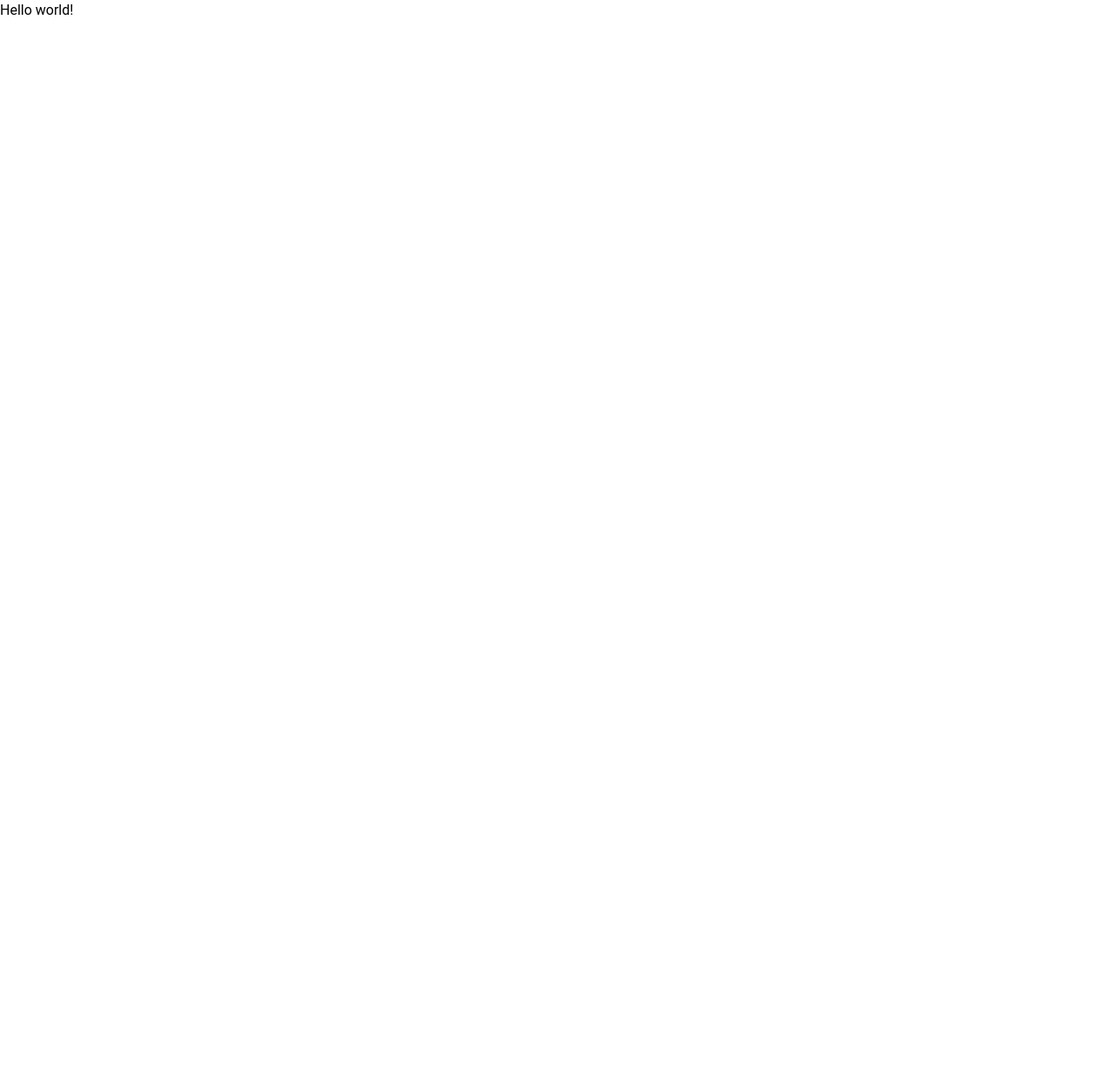
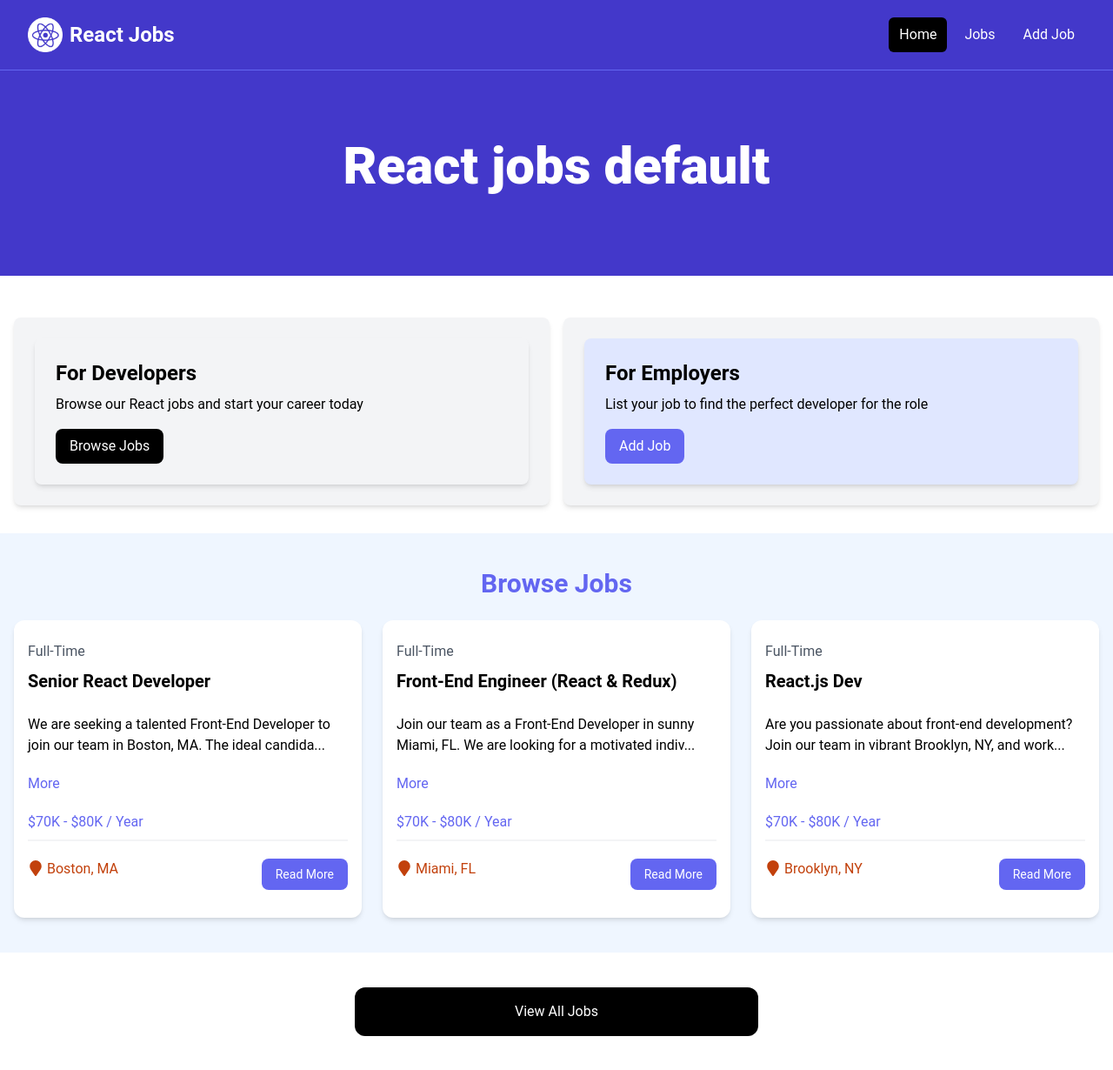
Before and after one commit to QuantumRoshan/All-in-one-React, a React (Vite) app: page / in a window 1280 px wide. Shown: the whole page at 87% size. Before the commit the page ends 800 px from the top, so only its background shows below. Built offline with nearby package versions, Linux system fonts and the light colour scheme.

Commit message:
added link to all the files

```diff
--- a/src/App.jsx
+++ b/src/App.jsx
@@ -1,9 +1,22 @@
 import { createBrowserRouter, RouterProvider } from 'react-router-dom'
+import HomePage from './pages/HomePage'
+import MainLayouts from './Layouts/MainLayouts'
+import JobPage from './pages/JobPage'
 
 const router = createBrowserRouter([
   {
     path: '/',
-    element: <div>Hello world!</div>,
+    element: <MainLayouts />,
+    children: [
+      {
+        index: true,
+        element: <HomePage />, //whaever element is here goes to the outlet as per the path
+      },
+      {
+        path: '/jobs',
+        element: <JobPage />,
+      },
+    ],
   },
 ])
 
@@ -13,20 +26,4 @@ const App = () => {
 
 export default App
 
-// import Navbar from './components/Navbar'
-// import Hero from './components/Hero'
-// import HomeCards from './components/HomeCards'
-// import JobsListing from './components/JobsListing'
-// import ViewAllJobs from './components/ViewAllJobs'
-
-{
-  /* <>
-<Navbar />
-<Hero title="React jobs" subtitle="Become a react dev" />
-<HomeCards />
-<JobsListing />
-<ViewAllJobs />
-</> */
-}
-
-//1:22:48
+//1:34:20
--- /dev/null
+++ b/src/Layouts/MainLayouts.jsx
@@ -0,0 +1,13 @@
+import { Outlet } from 'react-router-dom'
+import Navbar from '../components/Navbar'
+
+const MainLayouts = () => {
+  return (
+    <>
+      <Navbar />
+      <Outlet />
+    </>
+  )
+}
+
+export default MainLayouts
--- a/src/components/HomeCards.jsx
+++ b/src/components/HomeCards.jsx
@@ -1,3 +1,4 @@
+import { Link } from 'react-router-dom'
 import Cards from './Cards'
 
 const HomeCards = () => {
@@ -11,12 +12,12 @@ const HomeCards = () => {
               <p className="mt-2 mb-4">
                 Browse our React jobs and start your career today
               </p>
-              <a
-                href="/jobs.html"
+              <Link
+                to="/jobs"
                 className="inline-block bg-black text-white rounded-lg px-4 py-2 hover:bg-gray-700"
               >
                 Browse Jobs
-              </a>
+              </Link>
             </Cards>
           </div>
           <div className="bg-gray-100 p-6 rounded-lg shadow-md">
@@ -25,12 +26,12 @@ const HomeCards = () => {
               <p className="mt-2 mb-4">
                 List your job to find the perfect developer for the role
               </p>
-              <a
-                href="/add-job.html"
+              <Link
+                to="/add-job"
                 className="inline-block bg-indigo-500 text-white rounded-lg px-4 py-2 hover:bg-indigo-600"
               >
                 Add Job
-              </a>
+              </Link>
             </Cards>
           </div>
         </div>
--- a/src/components/JobListing.jsx
+++ b/src/components/JobListing.jsx
@@ -1,6 +1,7 @@
 import PropTypes from 'prop-types'
 import { useState } from 'react'
 import { FaMapMarker } from 'react-icons/fa'
+import { Link } from 'react-router-dom'
 
 const JobListing = ({ job }) => {
   let description = job.description
@@ -33,12 +34,12 @@ const JobListing = ({ job }) => {
             <FaMapMarker className="inline text-lg mb-1 mr-1" />
             {job.location}
           </div>
-          <a
-            href={`/job/${job.id}`}
+          <Link
+            to={`/job/${job.id}`}
             className="h-[36px] bg-indigo-500 hover:bg-indigo-600 text-white px-4 py-2 rounded-lg text-center text-sm"
           >
             Read More
-          </a>
+          </Link>
         </div>
       </div>
     </div>
--- a/src/components/Navbar.jsx
+++ b/src/components/Navbar.jsx
@@ -1,3 +1,4 @@
+import { Link } from 'react-router-dom'
 import logo from '../assets/images/logo.png'
 
 const Navbar = () => {
@@ -7,35 +8,32 @@ const Navbar = () => {
         <div className="flex h-20 items-center justify-between">
           <div className="flex flex-1 items-center justify-center md:items-stretch md:justify-start">
             {/* <!-- Logo --> */}
-            <a
-              className="flex flex-shrink-0 items-center mr-4"
-              href="/index.html"
-            >
+            <Link className="flex flex-shrink-0 items-center mr-4" to="/">
               <img className="h-10 w-auto" src={logo} alt="React Jobs" />
               <span className="hidden md:block text-white text-2xl font-bold ml-2">
                 React Jobs
               </span>
-            </a>
+            </Link>
             <div className="md:ml-auto">
               <div className="flex space-x-2">
-                <a
-                  href="/index.html"
+                <Link
+                  to="/"
                   className="text-white bg-black hover:bg-gray-900 hover:text-white rounded-md px-3 py-2"
                 >
                   Home
-                </a>
-                <a
-                  href="/jobs.html"
+                </Link>
+                <Link
+                  to="/jobs"
                   className="text-white hover:bg-gray-900 hover:text-white rounded-md px-3 py-2"
                 >
                   Jobs
-                </a>
-                <a
-                  href="/add-job.html"
+                </Link>
+                <Link
+                  to="/add-job"
                   className="text-white hover:bg-gray-900 hover:text-white rounded-md px-3 py-2"
                 >
                   Add Job
-                </a>
+                </Link>
               </div>
             </div>
           </div>
--- a/src/components/ViewAllJobs.jsx
+++ b/src/components/ViewAllJobs.jsx
@@ -1,12 +1,14 @@
+import { Link } from 'react-router-dom'
+
 const ViewAllJobs = () => {
   return (
     <section className="m-auto max-w-lg my-10 px-6">
-      <a
-        href="jobs.html"
+      <Link
+        to="jobs"
         className="block bg-black text-white text-center py-4 px-6 rounded-xl hover:bg-gray-700"
       >
         View All Jobs
-      </a>
+      </Link>
     </section>
   )
 }
--- /dev/null
+++ b/src/pages/HomePage.jsx
@@ -0,0 +1,17 @@
+import Hero from '../components/Hero'
+import HomeCards from '../components/HomeCards'
+import JobsListing from '../components/JobsListing'
+import ViewAllJobs from '../components/ViewAllJobs'
+
+const HomePage = () => {
+  return (
+    <>
+      <Hero />
+      <HomeCards />
+      <JobsListing />
+      <ViewAllJobs />
+    </>
+  )
+}
+
+export default HomePage
--- /dev/null
+++ b/src/pages/JobPage.jsx
@@ -0,0 +1,5 @@
+const JobPage = () => {
+  return <div>JobsPage</div>
+}
+
+export default JobPage
```
